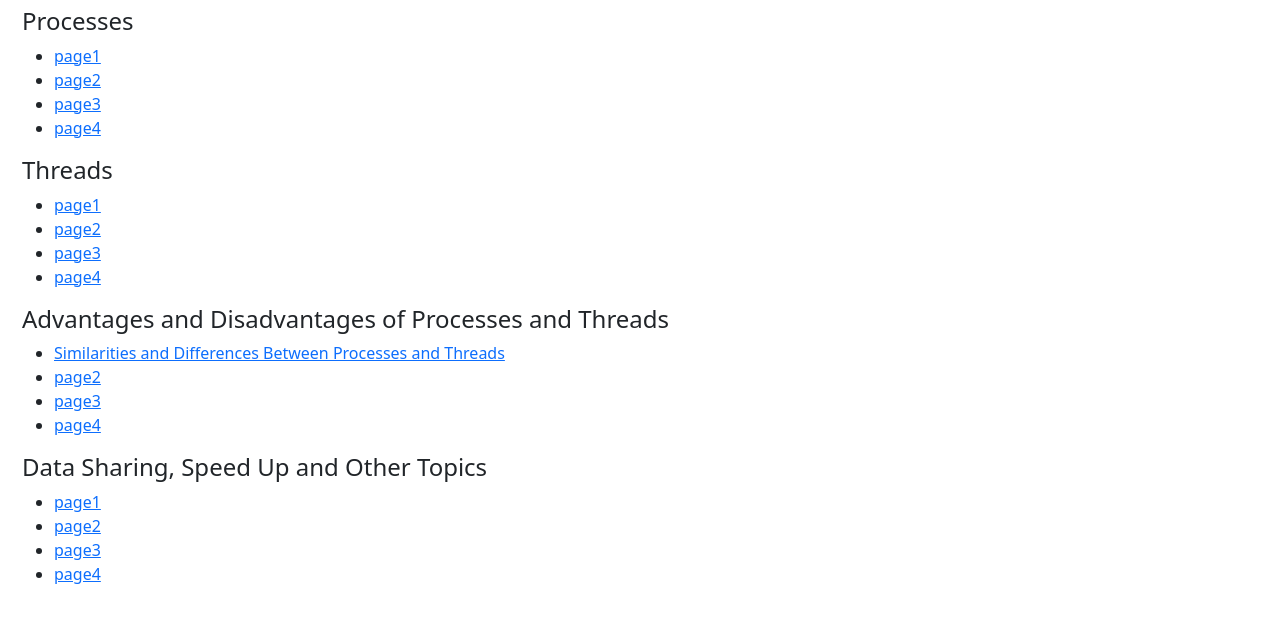
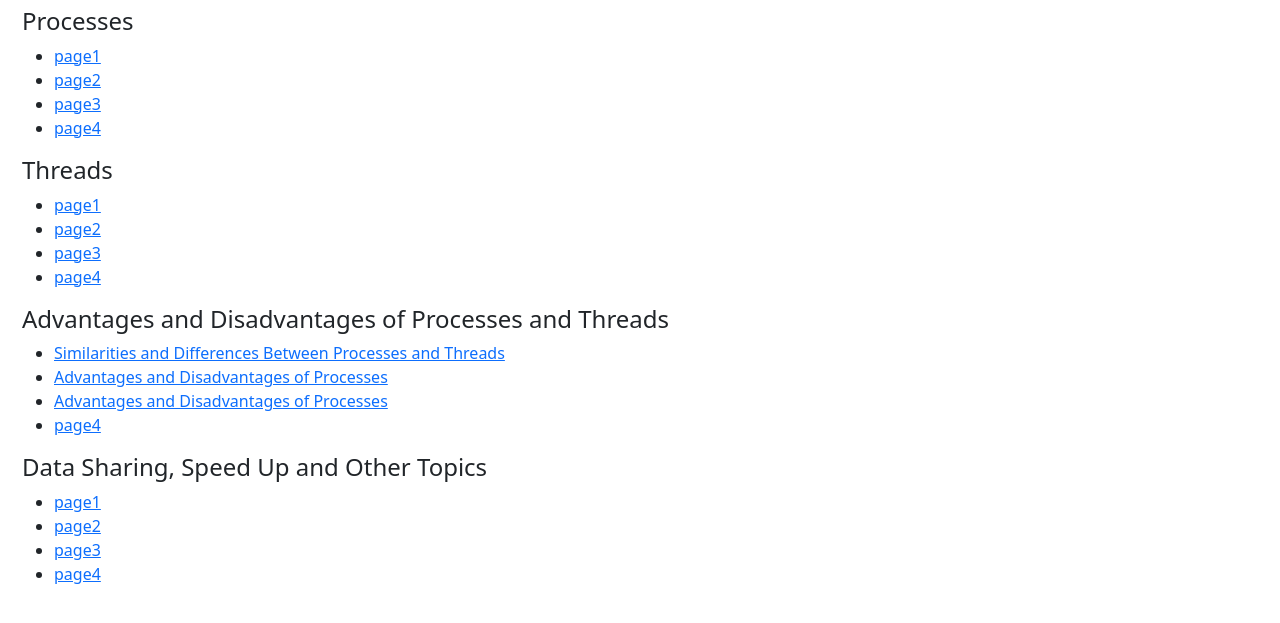
Before and after one commit to muhammadhassa/processes-and-threads-Reseach-project, a plain HTML site: page index.html in a window 1280 px wide. Shown: the part 137-760 px from the top of the page. Drawn offline with nearby package versions, Linux system fonts and the light colour scheme.

Commit message:
linked page 2 and 3 to index

```diff
--- a/index.html
+++ b/index.html
@@ -73,10 +73,10 @@
               <a href="Mark/page1.html">Similarities and Differences Between Processes and Threads</a>
             </li>
             <li>
-              <a href="Mark/page2.html">page2</a>
+              <a href="Mark/page2.html">Advantages and Disadvantages of Processes</a>
             </li>
             <li>
-              <a href="Mark/page3.html">page3</a>
+              <a href="Mark/page3.html">Advantages and Disadvantages of Processes</a>
             </li>
             <li>
               <a href="Mark/page4.html">page4</a>
```
